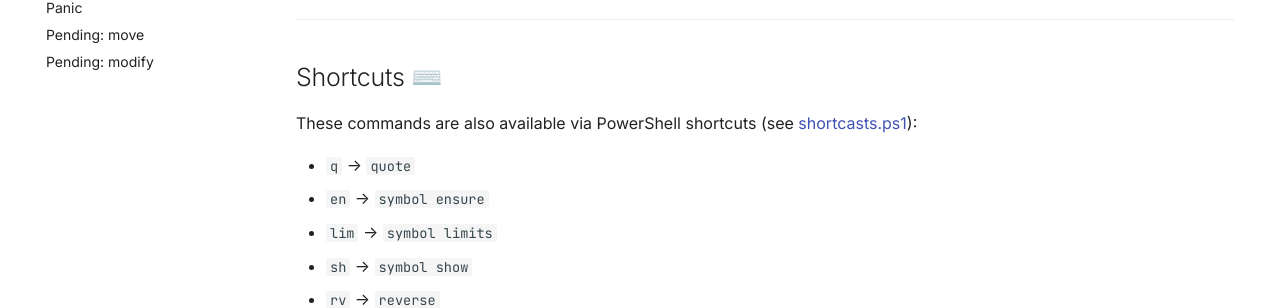
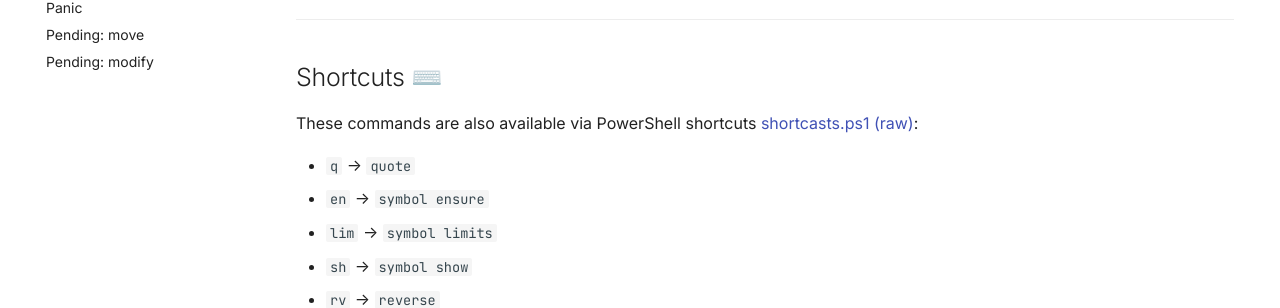
Before and after one commit to MetaRPC/CSharpMT5, an MkDocs documentation site: the page built from docs/Market_Data/Market_Data_Overview.md, in a window 1280 px wide and 900 px high, scrolled down 892 px. Shown: the part 432-740 px from the top of the window. Built offline with MkDocs 1.6.1 and Material for MkDocs 9.7.7, drawn with Linux system fonts in a browser that asks for light colours; comment, search, counter and statistics services are not loaded.

Commit message:
Update Market_Data_Overview.md

```diff
--- a/docs/Market_Data/Market_Data_Overview.md
+++ b/docs/Market_Data/Market_Data_Overview.md
@@ -38,7 +38,7 @@ This section contains commands related to **symbols, quotes, and trading utiliti
 
 ## Shortcuts ⌨️
 
-These commands are also available via PowerShell shortcuts (see [shortcasts.ps1](../ps/shortcasts.ps1)):
+These commands are also available via PowerShell shortcuts [shortcasts.ps1 (raw)](https://raw.githubusercontent.com/MetaRPC/CSharpMT5/main/ps/shortcasts.ps1):
 
 * `q` → `quote`
 * `en` → `symbol ensure`
```
